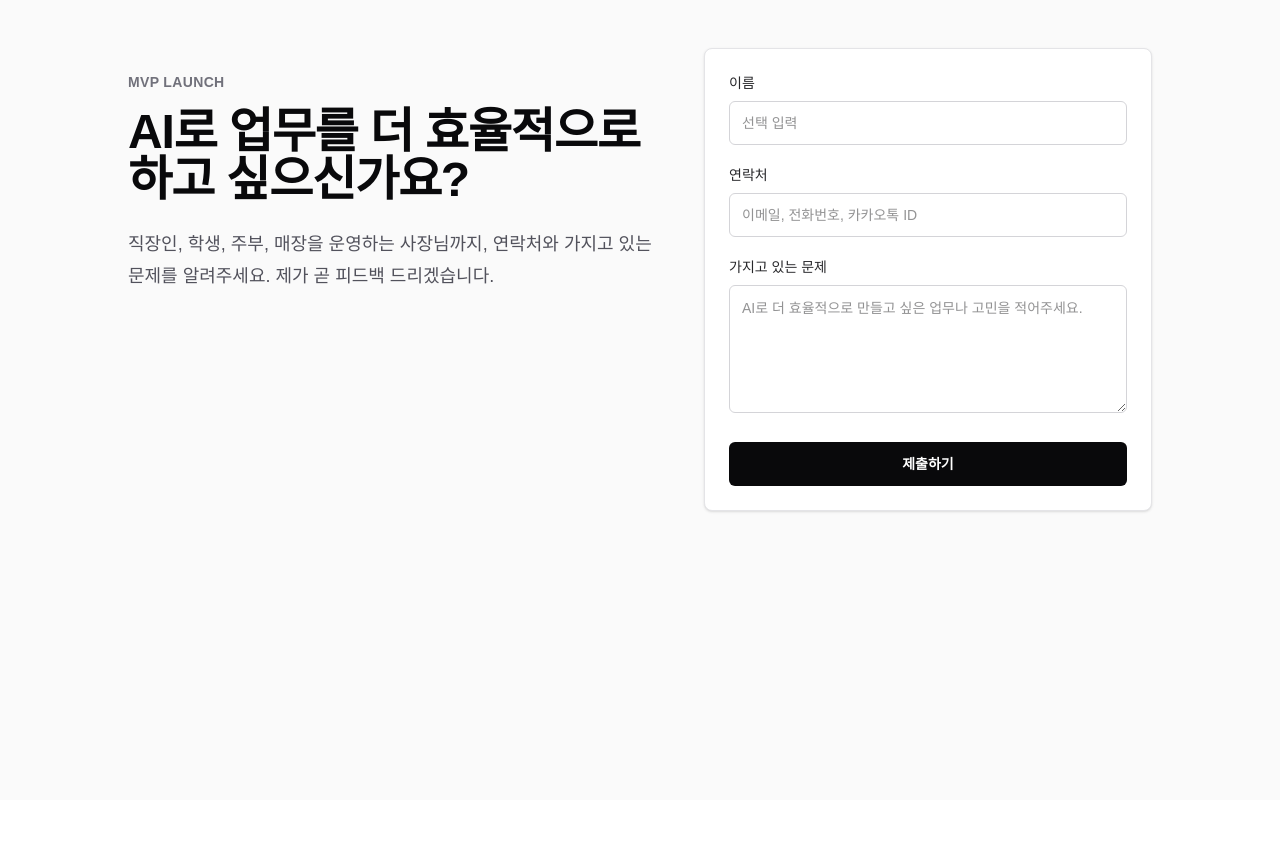
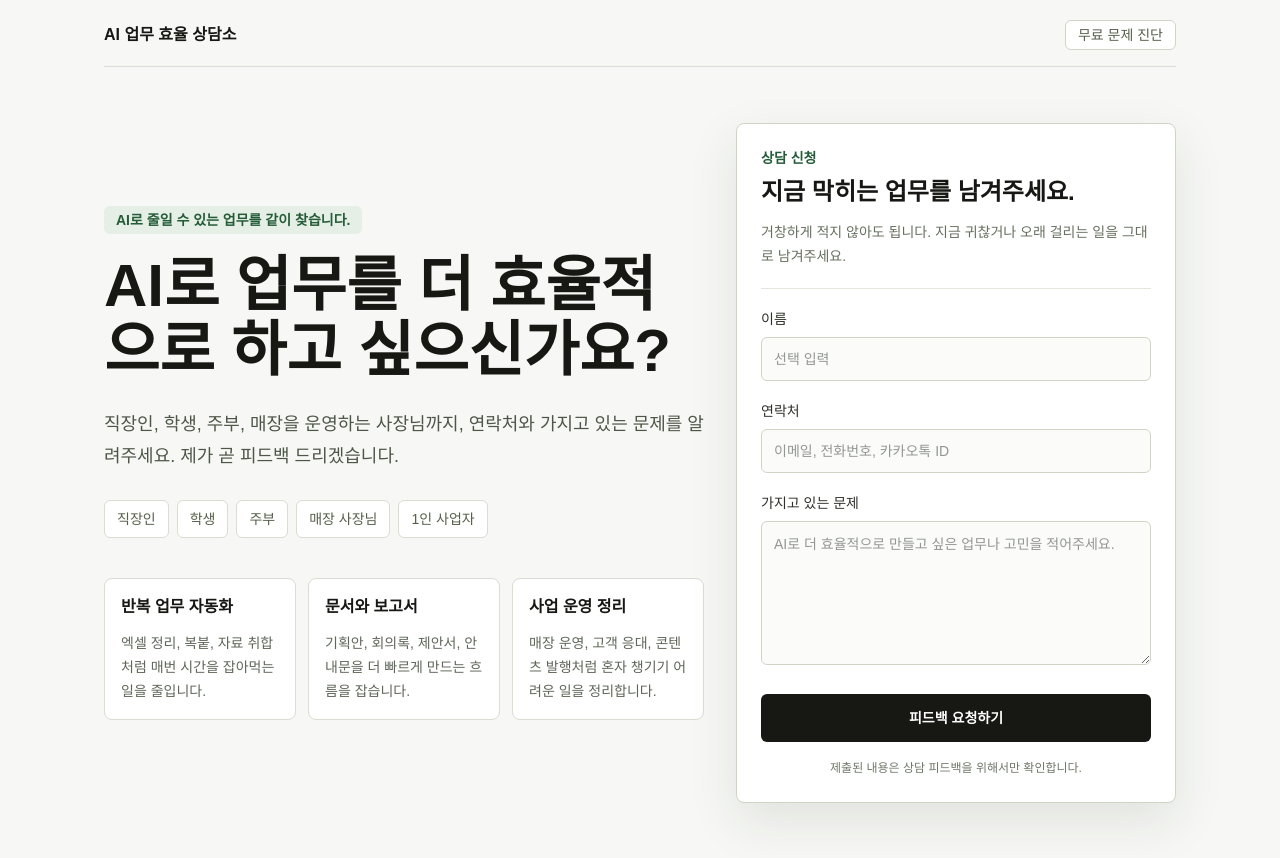
Before and after one commit to KIMYOUNGIL21/mvp-launch, a Next.js app: page / in a window 1280 px wide. Shown: the top 858 px of the page. Before the commit the page ends 800 px from the top, so only its background shows below. Built offline with nearby package versions, Linux system fonts and the light colour scheme.

Commit message:
Refresh lead capture UI

```diff
--- a/src/app/layout.tsx
+++ b/src/app/layout.tsx
@@ -2,8 +2,8 @@ import type { Metadata } from "next";
 import "./globals.css";
 
 export const metadata: Metadata = {
-  title: "mvp-launch",
-  description: "MVP launch starter",
+  title: "AI 업무 효율 상담소",
+  description: "AI로 줄일 수 있는 업무를 같이 찾는 무료 문제 진단 페이지",
 };
 
 export default function RootLayout({
--- a/src/app/page.tsx
+++ b/src/app/page.tsx
@@ -14,6 +14,23 @@ const initialFormState: FormState = {
   problem: "",
 };
 
+const supportAreas = [
+  {
+    title: "반복 업무 자동화",
+    body: "엑셀 정리, 복붙, 자료 취합처럼 매번 시간을 잡아먹는 일을 줄입니다.",
+  },
+  {
+    title: "문서와 보고서",
+    body: "기획안, 회의록, 제안서, 안내문을 더 빠르게 만드는 흐름을 잡습니다.",
+  },
+  {
+    title: "사업 운영 정리",
+    body: "매장 운영, 고객 응대, 콘텐츠 발행처럼 혼자 챙기기 어려운 일을 정리합니다.",
+  },
+];
+
+const audience = ["직장인", "학생", "주부", "매장 사장님", "1인 사업자"];
+
 export default function Home() {
   const [form, setForm] = useState<FormState>(initialFormState);
   const [status, setStatus] = useState<"idle" | "submitting" | "success" | "error">(
@@ -29,7 +46,7 @@ export default function Home() {
 
     if (!url || !anonKey) {
       setStatus("error");
-      setMessage("Supabase is not configured yet.");
+      setMessage("Supabase 설정이 아직 연결되지 않았습니다.");
       return;
     }
 
@@ -55,7 +72,7 @@ export default function Home() {
     if (!response.ok) {
       const error = await response.json().catch(() => null);
       setStatus("error");
-      setMessage(error?.message ?? "Submission failed. Please try again.");
+      setMessage(error?.message ?? "제출에 실패했습니다. 다시 시도해주세요.");
       return;
     }
 
@@ -65,29 +82,77 @@ export default function Home() {
   }
 
   return (
-    <main className="min-h-screen bg-zinc-50 px-6 py-12 text-zinc-950">
-      <section className="mx-auto flex w-full max-w-5xl flex-col gap-10 lg:flex-row lg:items-start">
-        <div className="flex-1 pt-6">
-          <p className="text-sm font-semibold uppercase tracking-wide text-zinc-500">
-            MVP launch
+    <main className="min-h-screen bg-[#f7f8f5] text-[#171814]">
+      <div className="mx-auto flex min-h-screen w-full max-w-6xl flex-col px-5 py-5 sm:px-8 lg:px-10">
+        <header className="flex items-center justify-between border-b border-[#d9ddd2] pb-4">
+          <span className="text-base font-semibold">
+            AI 업무 효율 상담소
+          </span>
+          <span className="rounded-md border border-[#cfd5c4] bg-white px-3 py-1 text-sm text-[#565f4a]">
+            무료 문제 진단
+          </span>
+        </header>
+
+        <section className="grid flex-1 gap-8 py-10 lg:grid-cols-[1fr_440px] lg:items-center lg:py-14">
+          <div>
+            <p className="inline-flex rounded-md bg-[#e6efe5] px-3 py-1 text-sm font-semibold text-[#245c39]">
+              AI로 줄일 수 있는 업무를 같이 찾습니다.
             </p>
-          <h1 className="mt-4 max-w-xl text-4xl font-semibold tracking-tight sm:text-5xl">
+
+            <h1 className="mt-5 max-w-3xl text-4xl font-semibold leading-[1.08] sm:text-5xl lg:text-6xl">
               AI로 업무를 더 효율적으로 하고 싶으신가요?
             </h1>
-          <p className="mt-6 max-w-xl text-lg leading-8 text-zinc-600">
+
+            <p className="mt-6 max-w-2xl text-lg leading-8 text-[#4e5648]">
               직장인, 학생, 주부, 매장을 운영하는 사장님까지, 연락처와
               가지고 있는 문제를 알려주세요. 제가 곧 피드백 드리겠습니다.
             </p>
+
+            <div className="mt-7 flex flex-wrap gap-2">
+              {audience.map((item) => (
+                <span
+                  className="rounded-md border border-[#d9ddd2] bg-white px-3 py-2 text-sm text-[#565f4a]"
+                  key={item}
+                >
+                  {item}
+                </span>
+              ))}
+            </div>
+
+            <div className="mt-10 grid gap-3 sm:grid-cols-3">
+              {supportAreas.map((area) => (
+                <article
+                  className="rounded-lg border border-[#d9ddd2] bg-white p-4"
+                  key={area.title}
+                >
+                  <h2 className="text-base font-semibold">{area.title}</h2>
+                  <p className="mt-3 text-sm leading-6 text-[#5e6658]">
+                    {area.body}
+                  </p>
+                </article>
+              ))}
+            </div>
           </div>
 
           <form
             onSubmit={handleSubmit}
-          className="w-full max-w-md rounded-lg border border-zinc-200 bg-white p-6 shadow-sm"
+            className="rounded-lg border border-[#cfd5c4] bg-white p-5 shadow-[0_18px_50px_rgba(32,40,28,0.10)] sm:p-6"
           >
-          <label className="block text-sm font-medium text-zinc-800">
+            <div className="border-b border-[#e2e6dc] pb-5">
+              <p className="text-sm font-semibold text-[#245c39]">상담 신청</p>
+              <h2 className="mt-2 text-2xl font-semibold">
+                지금 막히는 업무를 남겨주세요.
+              </h2>
+              <p className="mt-3 text-sm leading-6 text-[#66705f]">
+                거창하게 적지 않아도 됩니다. 지금 귀찮거나 오래 걸리는 일을
+                그대로 남겨주세요.
+              </p>
+            </div>
+
+            <label className="mt-5 block text-sm font-medium text-[#2d3129]">
               이름
               <input
-              className="mt-2 h-11 w-full rounded-md border border-zinc-300 px-3 outline-none transition focus:border-zinc-950"
+                className="mt-2 h-11 w-full rounded-md border border-[#cfd5c4] bg-[#fbfcfa] px-3 outline-none transition focus:border-[#245c39] focus:bg-white"
                 value={form.name}
                 onChange={(event) =>
                   setForm((current) => ({ ...current, name: event.target.value }))
@@ -96,10 +161,10 @@ export default function Home() {
               />
             </label>
 
-          <label className="mt-5 block text-sm font-medium text-zinc-800">
+            <label className="mt-5 block text-sm font-medium text-[#2d3129]">
               연락처
               <input
-              className="mt-2 h-11 w-full rounded-md border border-zinc-300 px-3 outline-none transition focus:border-zinc-950"
+                className="mt-2 h-11 w-full rounded-md border border-[#cfd5c4] bg-[#fbfcfa] px-3 outline-none transition focus:border-[#245c39] focus:bg-white"
                 value={form.contact}
                 onChange={(event) =>
                   setForm((current) => ({
@@ -112,10 +177,10 @@ export default function Home() {
               />
             </label>
 
-          <label className="mt-5 block text-sm font-medium text-zinc-800">
+            <label className="mt-5 block text-sm font-medium text-[#2d3129]">
               가지고 있는 문제
               <textarea
-              className="mt-2 min-h-32 w-full resize-y rounded-md border border-zinc-300 px-3 py-3 outline-none transition focus:border-zinc-950"
+                className="mt-2 min-h-36 w-full resize-y rounded-md border border-[#cfd5c4] bg-[#fbfcfa] px-3 py-3 outline-none transition focus:border-[#245c39] focus:bg-white"
                 value={form.problem}
                 onChange={(event) =>
                   setForm((current) => ({
@@ -129,16 +194,23 @@ export default function Home() {
             </label>
 
             <button
-            className="mt-6 h-11 w-full rounded-md bg-zinc-950 px-4 text-sm font-semibold text-white transition hover:bg-zinc-800 disabled:cursor-not-allowed disabled:bg-zinc-400"
+              className="mt-6 h-12 w-full rounded-md bg-[#171814] px-4 text-sm font-semibold text-white transition hover:bg-[#2d3328] disabled:cursor-not-allowed disabled:bg-[#9aa394]"
               disabled={status === "submitting"}
             >
-            {status === "submitting" ? "제출 중..." : "제출하기"}
+              {status === "submitting" ? "제출 중..." : "피드백 요청하기"}
             </button>
+
+            <p className="mt-4 text-center text-xs leading-5 text-[#6f7768]">
+              제출된 내용은 상담 피드백을 위해서만 확인합니다.
+            </p>
 
             {message ? (
               <p
-              className={`mt-4 text-sm ${
-                status === "error" ? "text-red-600" : "text-emerald-700"
+                aria-live="polite"
+                className={`mt-4 rounded-md px-3 py-2 text-sm ${
+                  status === "error"
+                    ? "bg-[#fff1f0] text-[#b42318]"
+                    : "bg-[#edf8ef] text-[#1d6b35]"
                 }`}
               >
                 {message}
@@ -146,6 +218,7 @@ export default function Home() {
             ) : null}
           </form>
         </section>
+      </div>
     </main>
   );
 }
```
Lines whose indentation alone changed are shown as unchanged.
